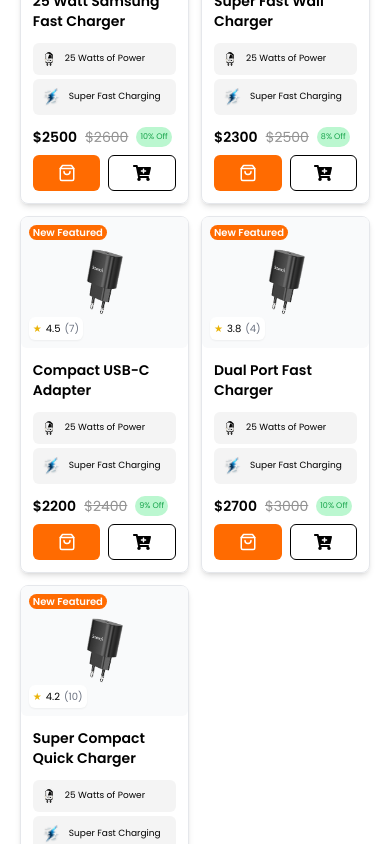
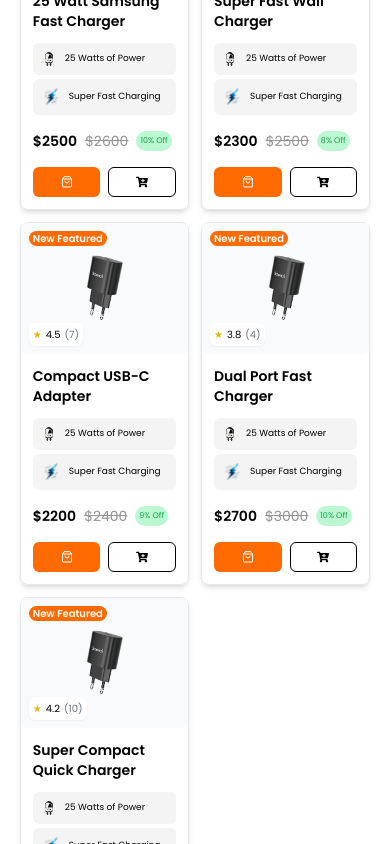
Before and after one commit to alifhossain07/stech-frontend, a Next.js app: page / in a window 390 px wide. Shown: the part 2080-2924 px from the top of the page. Built offline with nearby package versions, Linux system fonts and the light colour scheme.

Commit message:
New Arrival Section Responsive Completely

```diff
--- a/components/ui/ProductCard.tsx
+++ b/components/ui/ProductCard.tsx
@@ -73,7 +73,7 @@
       </div>
 
       {/* Pricing */}
-      <div className="flex items-center gap-2 md:gap-3 mb-2">
+      <div className="flex items-center gap-2 mt-4 md:gap-3 mb-2">
         <h1 className="font-semibold text-sm md:text-lg">${product.price}</h1>
         <p className="line-through text-sm md:text-lg text-[#939393]">
           ${product.oldPrice}
@@ -84,11 +84,11 @@
       </div>
 
       {/* Buttons */}
-      <div className="flex gap-2 mt-auto">
+      <div className="flex gap-2  mt-4 ">
         {/* Buy Now Button */}
         <button className="flex items-center justify-center w-1/2 rounded-md text-white md:text-sm text-xs bg-[#FF6B01] md:py-2 hover:opacity-90 transition hover:bg-white hover:text-orange-500 hover:border hover:border-orange-500">
           {/* Mobile: Icon only */}
-          <span className="block md:hidden text-lg">
+          <span className="block md:hidden text-xs">
             <LuShoppingBag />
           </span>
 
@@ -102,7 +102,7 @@
         {/* Add to Cart Button */}
         <button className="flex items-center justify-center w-1/2 md:text-sm text-xs rounded-md py-2 text-black border hover:bg-black hover:text-white border-black duration-300">
           {/* Mobile: Icon only */}
-          <span className="block md:hidden text-lg">
+          <span className="block md:hidden text-xs">
             <FaCartPlus />
           </span>
 
```
